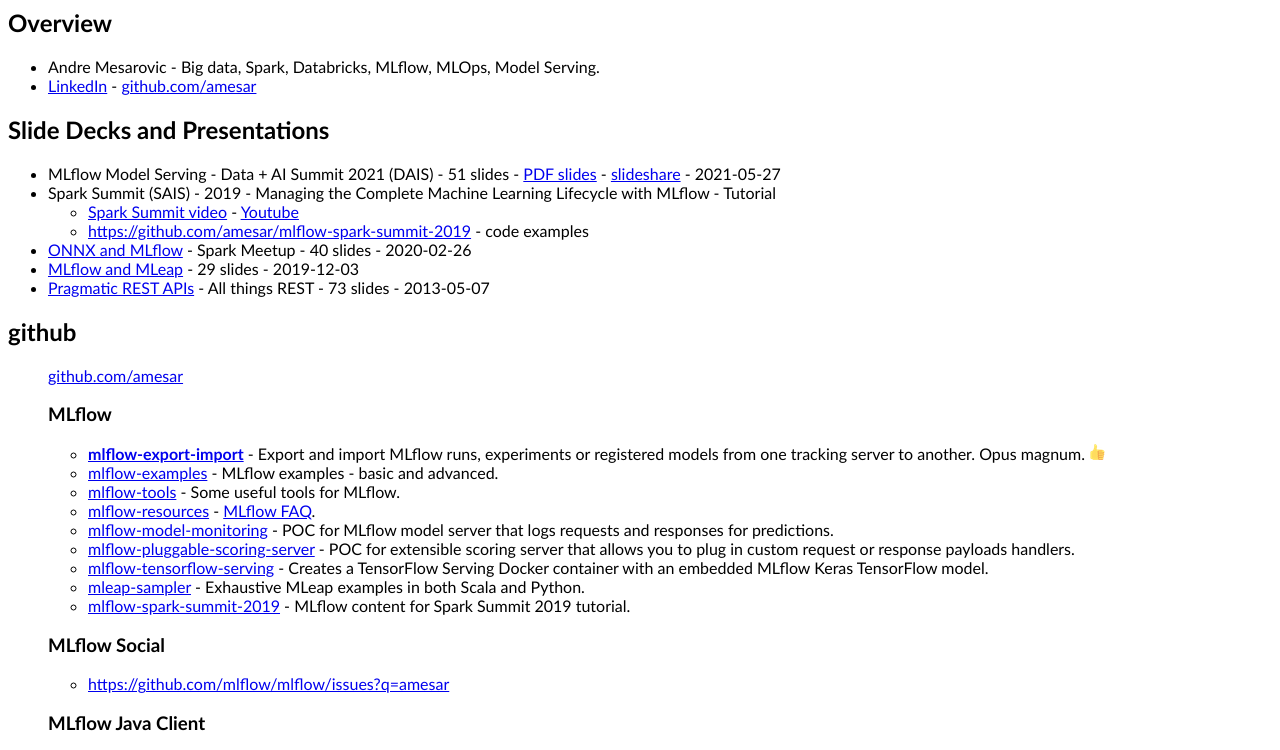
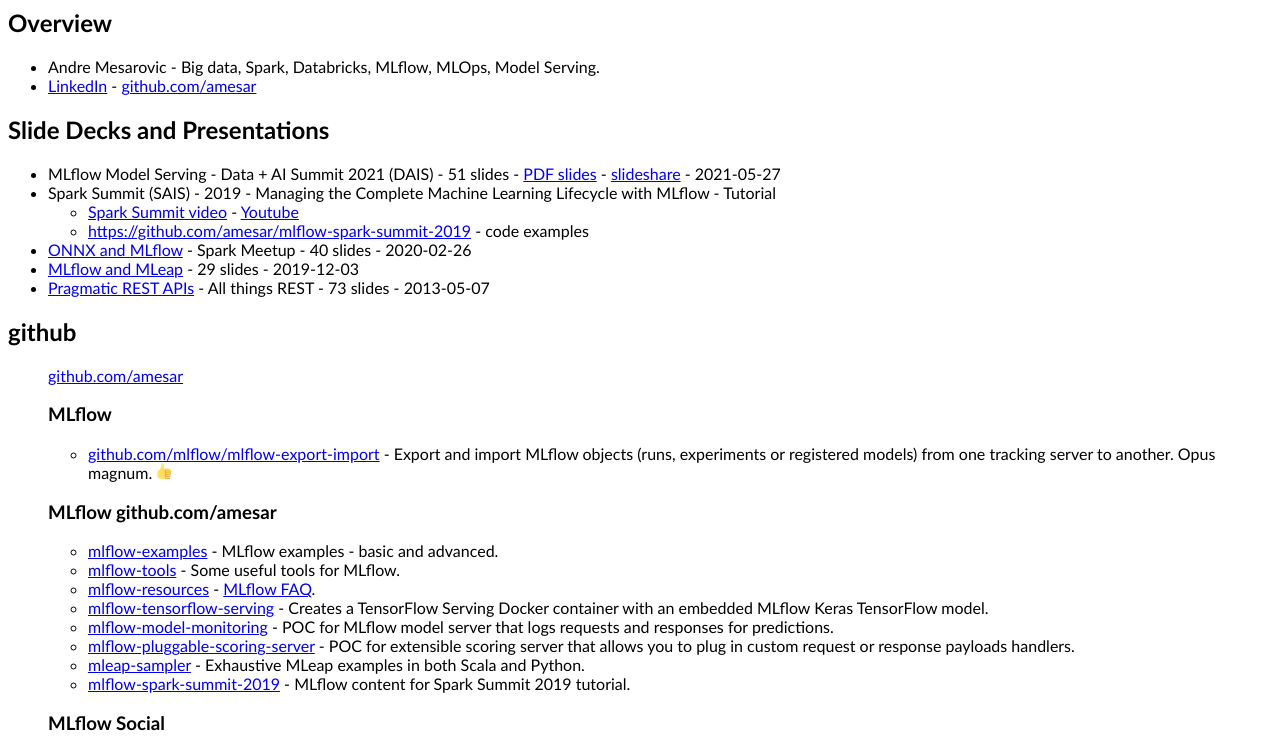
Before and after one commit to amesar/amesar.github.io, a plain HTML site: page index.html in a window 1280 px wide. Shown: the top 750 px of the page. Drawn offline with Linux system fonts and the light colour scheme.

Commit message:
index.html: updated new link to https://github.com/mlflow/mlflow-export-import

```diff
--- a/index.html
+++ b/index.html
@@ -46,15 +46,18 @@ body {font-family:Trebuchet MS ; }
 
 <h3>MLflow</h3>
 <ul>
-<li><b><a href="https://github.com/amesar/mlflow-export-import">mlflow-export-import</a></b> - Export and import MLflow runs, experiments or registered models from one tracking server to another. Opus magnum.
-  <img src="images/thumbs_up.png"/>
+<li><a href="https://github.com/mlflow/mlflow-export-import">github.com/mlflow/mlflow-export-import</a> - Export and import MLflow objects (runs, experiments or registered models) from one tracking server to another. Opus magnum.  <img src="images/thumbs_up.png"/>
+</ul>
+
+<h3>MLflow github.com/amesar</h3>
+<ul>
 <li><a href="https://github.com/amesar/mlflow-examples">mlflow-examples</a> - MLflow examples - basic and advanced.
 <li><a href="https://github.com/amesar/mlflow-tools">mlflow-tools</a> - Some useful tools for MLflow.
 <li><a href="https://github.com/amesar/mlflow-resources">mlflow-resources</a>
  -  <a href="https://github.com/amesar/mlflow-resources/blob/master/MLflow_FAQ.md">MLflow FAQ</a>.
+<li><a href="https://github.com/amesar/mlflow-tensorflow-serving">mlflow-tensorflow-serving</a> - Creates a TensorFlow Serving Docker container with an embedded MLflow Keras TensorFlow model.
 <li><a href="https://github.com/amesar/mlflow-model-monitoring">mlflow-model-monitoring</a> - POC for MLflow model server that logs requests and responses for predictions.
 <li><a href="https://github.com/amesar/mlflow-pluggable-scoring-server">mlflow-pluggable-scoring-server</a> - POC for extensible scoring server that allows you to plug in custom request or response payloads handlers.
-<li><a href="https://github.com/amesar/mlflow-tensorflow-serving">mlflow-tensorflow-serving</a> - Creates a TensorFlow Serving Docker container with an embedded MLflow Keras TensorFlow model.
 <li><a href="https://github.com/amesar/mleap-sampler">mleap-sampler</a> - Exhaustive MLeap examples in both Scala and Python.
 <li><a href="https://github.com/amesar/mlflow-spark-summit-2019">mlflow-spark-summit-2019</a> - MLflow content for Spark Summit 2019 tutorial.
 
```
